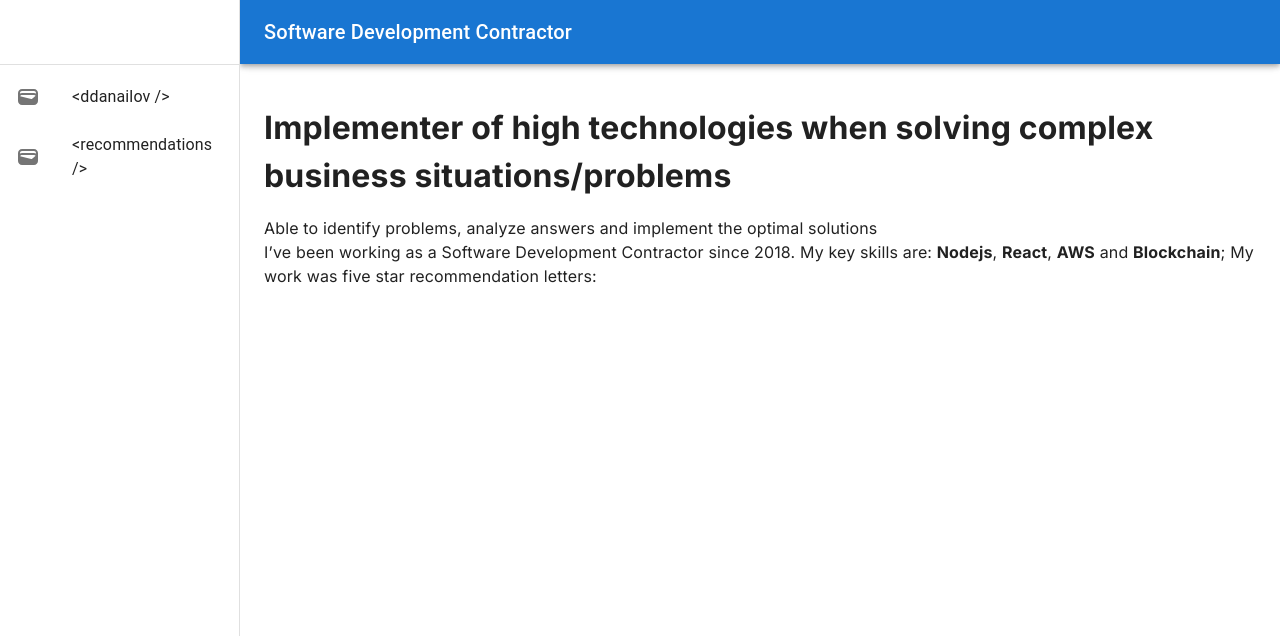
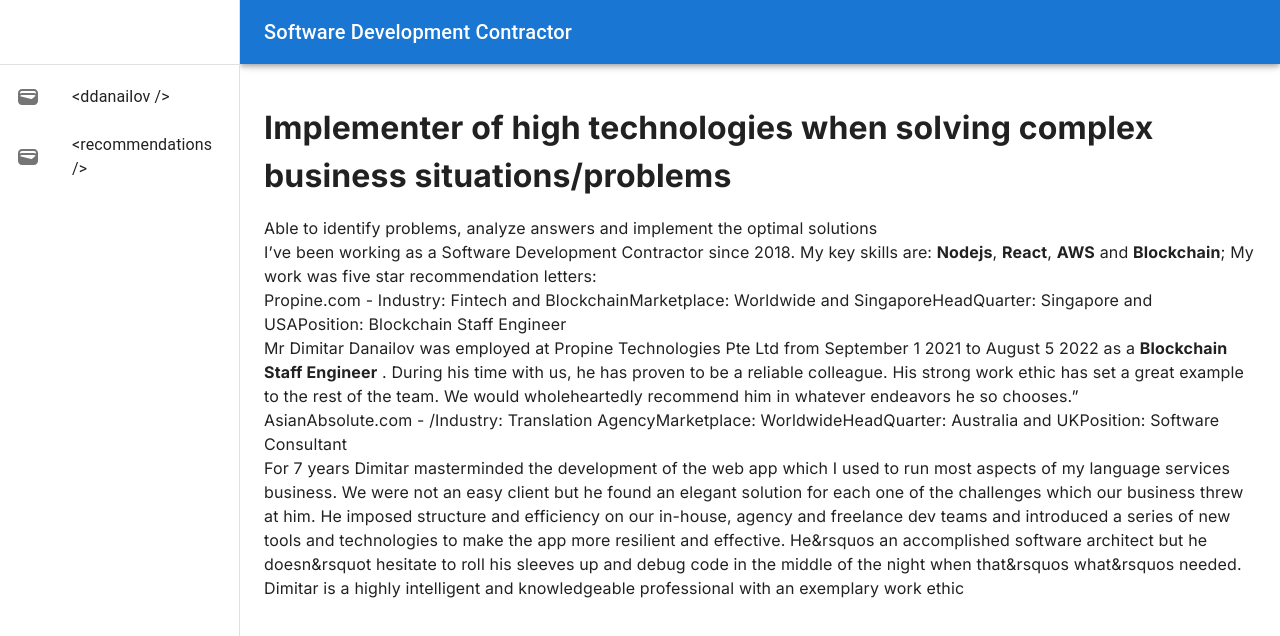
Before and after one commit to dimitardanailov/portfolio, a Next.js app in the folder apps/website/: page /recommendation-letters in a window 1280 px wide. Shown: the top 636 px of the page. Built offline with nearby package versions, Linux system fonts and the light colour scheme.

Commit message:
Recommendation section: updates

```diff
--- a/apps/website/src/app/recommendation-letters/Content.tsx
+++ b/apps/website/src/app/recommendation-letters/Content.tsx
@@ -2,6 +2,8 @@
 
 import {Keyword} from '@/components/SEO'
 import {Slogan} from '@/styled-components'
+
+import {PropineLetter, AsianAbsoluteLetter} from './projects'
 
 const Content = () => {
   return (
@@ -20,6 +22,8 @@
         <Keyword word="AWS" /> and <Keyword word="Blockchain" />; My work was
         five star recommendation letters:
       </p>
+      <PropineLetter />
+      <AsianAbsoluteLetter />
     </>
   )
 }
--- a/apps/website/src/app/recommendation-letters/components/HeadQuater/index.tsx
+++ b/apps/website/src/app/recommendation-letters/components/HeadQuater/index.tsx
@@ -3,11 +3,11 @@
 import {FC} from 'react'
 
 export interface Props {
-  component: string
+  text: string
 }
 
-const HeadQuater: FC<Props> = ({component}) => {
-  return <>HeadQuarter: {component}</>
+const HeadQuater: FC<Props> = ({text}) => {
+  return <>HeadQuarter: {text}</>
 }
 
 export default HeadQuater
--- a/apps/website/src/app/recommendation-letters/components/Industry/index.tsx
+++ b/apps/website/src/app/recommendation-letters/components/Industry/index.tsx
@@ -3,11 +3,11 @@
 import {FC} from 'react'
 
 export interface Props {
-  component: string
+  text: string
 }
 
-const Industry: FC<Props> = ({component}) => {
-  return <>{component}</>
+const Industry: FC<Props> = ({text}) => {
+  return <>Industry: {text}</>
 }
 
 export default Industry
--- a/apps/website/src/app/recommendation-letters/components/Marketplace/index.tsx
+++ b/apps/website/src/app/recommendation-letters/components/Marketplace/index.tsx
@@ -3,11 +3,11 @@
 import {FC} from 'react'
 
 export interface Props {
-  component: string
+  text: string
 }
 
-const MarketPlace: FC<Props> = ({component}) => {
-  return <>{component}</>
+const MarketPlace: FC<Props> = ({text}) => {
+  return <>Marketplace: {text}</>
 }
 
 export default MarketPlace
--- /dev/null
+++ b/apps/website/src/app/recommendation-letters/components/Position/index.tsx
@@ -0,0 +1,13 @@
+'use client'
+
+import {FC} from 'react'
+
+export interface Props {
+  text: string
+}
+
+const Position: FC<Props> = ({text}) => {
+  return <>Position: {text}</>
+}
+
+export default Position
--- /dev/null
+++ b/apps/website/src/app/recommendation-letters/components/index.ts
@@ -0,0 +1,7 @@
+import ProjectTitle from './ProjectTitle'
+import MarketPlace from './Marketplace'
+import Industry from './Industry'
+import HeadQuater from './HeadQuater'
+import Position from './Position'
+
+export {ProjectTitle, MarketPlace, Industry, HeadQuater, Position}
--- /dev/null
+++ b/apps/website/src/app/recommendation-letters/projects/asian-absolute/index.tsx
@@ -0,0 +1,38 @@
+'use client'
+
+import {FC} from 'react'
+
+import {
+  ProjectTitle,
+  HeadQuater,
+  Industry,
+  MarketPlace,
+  Position,
+} from '../../components'
+
+const AsianAbsoluteLetter: FC = () => {
+  return (
+    <>
+      <ProjectTitle title="AsianAbsolute.com" href="/" />
+      <Industry text="Translation Agency" />
+      <MarketPlace text="Worldwide" />
+      <HeadQuater text="Australia and UK" />
+      <Position text="Software Consultant" />
+      <p>
+        For 7 years Dimitar masterminded the development of the web app which I
+        used to run most aspects of my language services business. We were not
+        an easy client but he found an elegant solution for each one of the
+        challenges which our business threw at him. He imposed structure and
+        efficiency on our in-house, agency and freelance dev teams and
+        introduced a series of new tools and technologies to make the app more
+        resilient and effective. He&rsquos an accomplished software architect
+        but he doesn&rsquot hesitate to roll his sleeves up and debug code in
+        the middle of the night when that&rsquos what&rsquos needed. Dimitar is
+        a highly intelligent and knowledgeable professional with an exemplary
+        work ethic
+      </p>
+    </>
+  )
+}
+
+export default AsianAbsoluteLetter
--- /dev/null
+++ b/apps/website/src/app/recommendation-letters/projects/index.tsx
@@ -0,0 +1,4 @@
+import PropineLetter from './propine'
+import AsianAbsoluteLetter from './asian-absolute'
+
+export {PropineLetter, AsianAbsoluteLetter}
--- /dev/null
+++ b/apps/website/src/app/recommendation-letters/projects/propine/index.tsx
@@ -0,0 +1,33 @@
+'use client'
+
+import {FC} from 'react'
+import {
+  ProjectTitle,
+  HeadQuater,
+  Industry,
+  MarketPlace,
+  Position,
+} from '../../components'
+import {Keyword} from '@/components/SEO'
+
+const PropineLetter: FC = () => {
+  return (
+    <>
+      <ProjectTitle title="Propine.com" href="" />
+      <Industry text="Fintech and Blockchain" />
+      <MarketPlace text="Worldwide and Singapore" />
+      <HeadQuater text="Singapore and USA" />
+      <Position text="Blockchain Staff Engineer" />
+      <p>
+        Mr Dimitar Danailov was employed at Propine Technologies Pte Ltd from
+        September 1 2021 to August 5 2022 as a{' '}
+        <Keyword word="Blockchain Staff Engineer" /> . During his time with us,
+        he has proven to be a reliable colleague. His strong work ethic has set
+        a great example to the rest of the team. We would wholeheartedly
+        recommend him in whatever endeavors he so chooses.”
+      </p>
+    </>
+  )
+}
+
+export default PropineLetter
```
